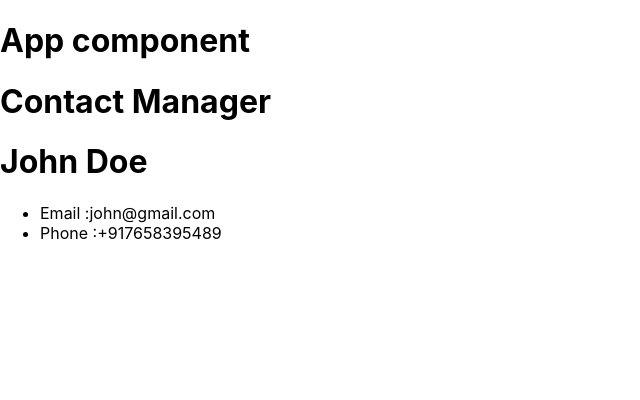
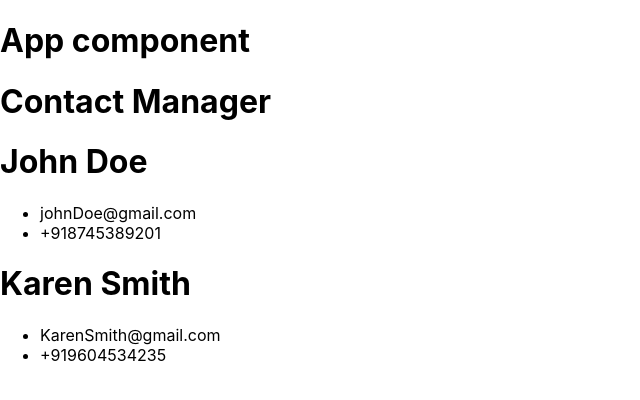
Before and after one commit to ashishbhatnagar05/contactmanager, a React (Create React App) app: page / in a window 1280 px wide. Shown: the top 400 px of the page, without its empty margins (0-640 px from the left). Built offline with nearby package versions, Linux system fonts and the light colour scheme.

Commit message:
added props

```diff
--- a/src/App.js
+++ b/src/App.js
@@ -7,8 +7,9 @@ class App extends React.Component {
     return (
       <div className="App">
         <h1>App component</h1>
-        <Header/>
-        <Contact/>
+        <Header branding='Contact Manager'/>
+        <Contact name='John Doe' email='johnDoe@gmail.com' phone='+918745389201'/>
+        <Contact name='Karen Smith' email='KarenSmith@gmail.com' phone='+919604534235'/>
       </div>
     );
   }
--- a/src/components/Contact.js
+++ b/src/components/Contact.js
@@ -4,10 +4,10 @@ class Contact extends Component {
     render() {
         return (
             <div>
-                <h1>John Doe</h1>
+                <h1>{this.props.name}</h1>
                 <ul>
-                    <li>Email :john@gmail.com</li>
-                    <li>Phone :+917658395489</li>
+                    <li>{this.props.email}</li>
+                    <li>{this.props.phone}</li>
                 </ul>
             </div>
         )
--- a/src/components/Header.js
+++ b/src/components/Header.js
@@ -1,9 +1,9 @@
 import React from 'react'
 
- const Header=()=> {
+ const Header=(props)=> {
     return (
         <div>
-            <h1>Contact Manager</h1>
+            <h1>{props.branding}</h1>
         </div>
     )
 }
```
